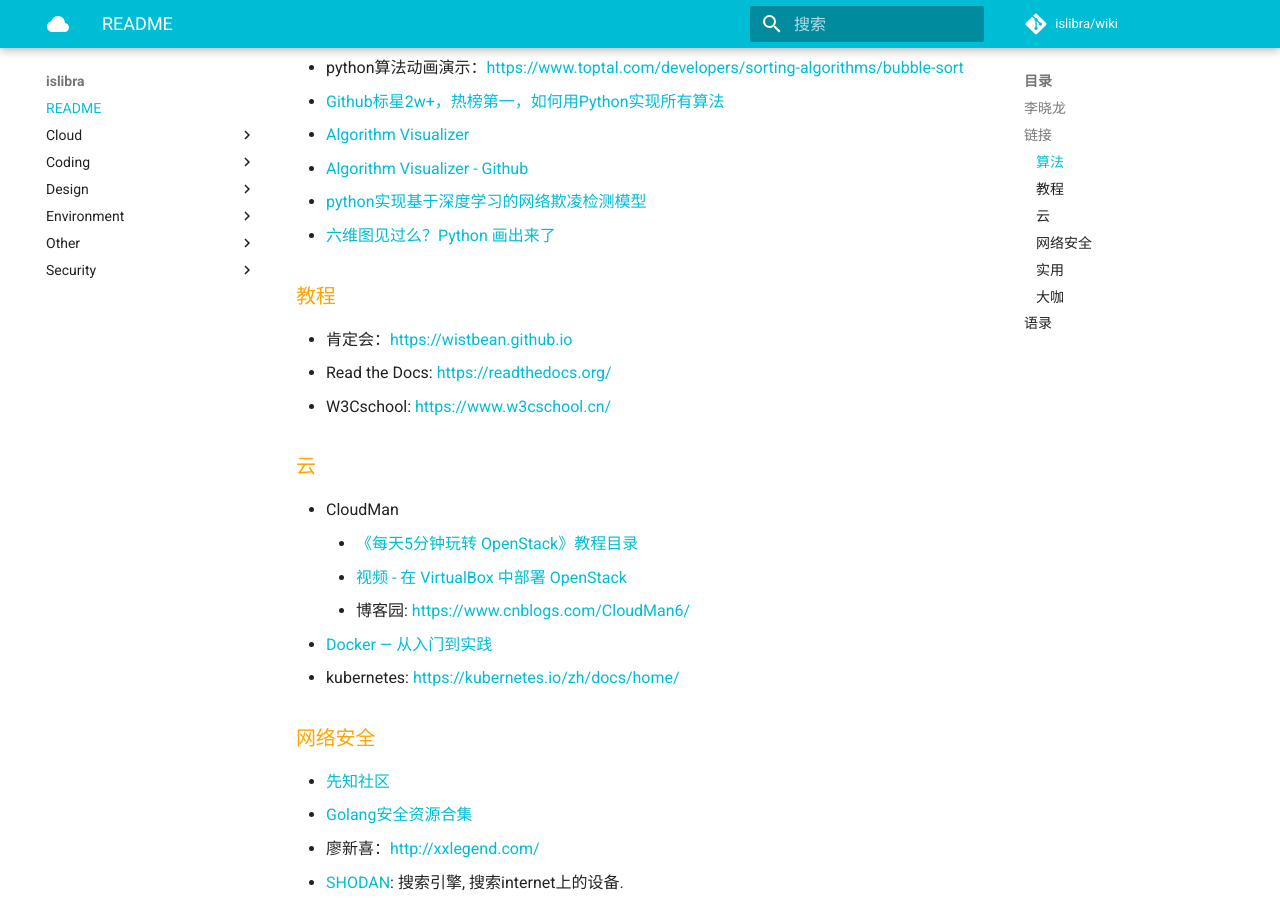
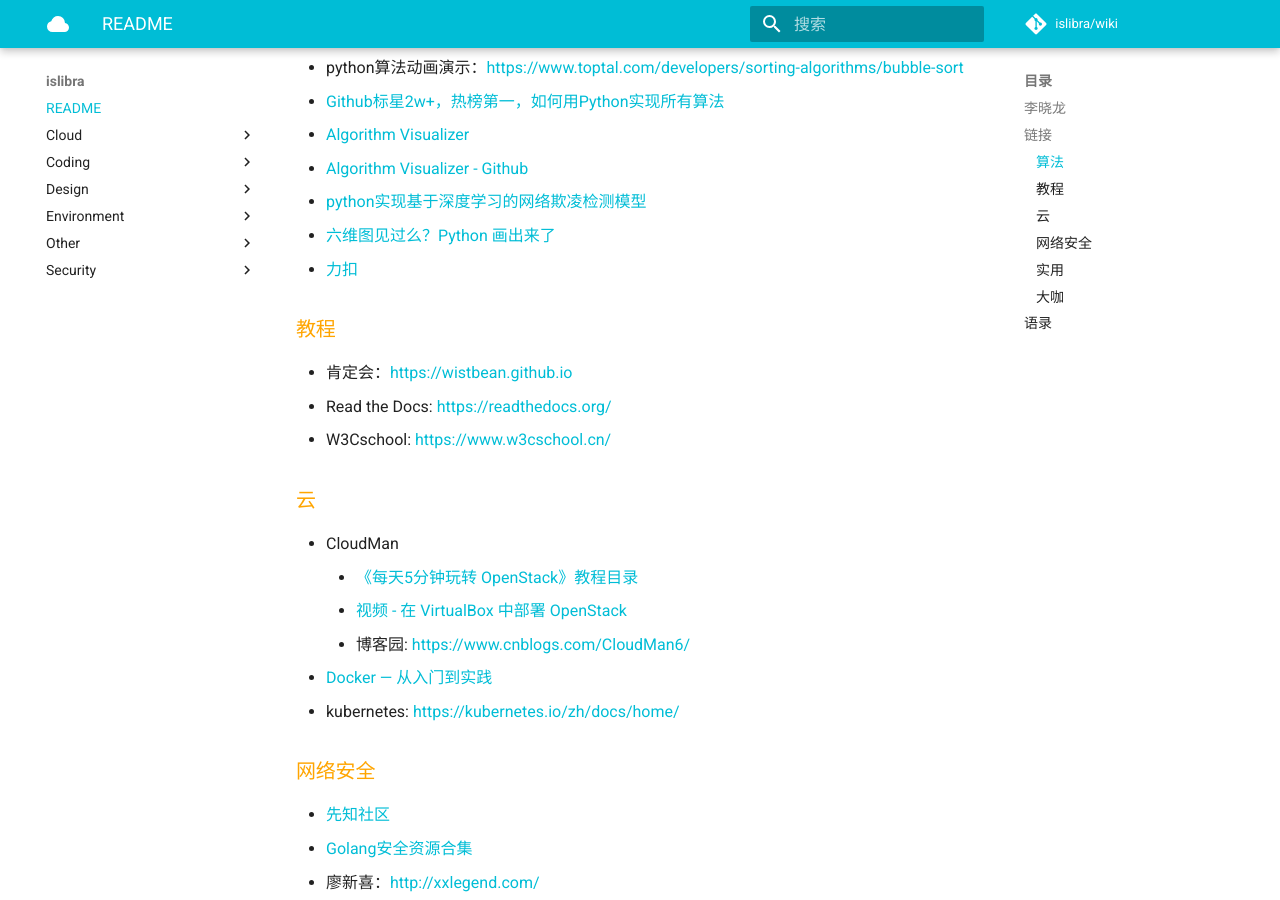
Before and after one commit to islibra/wiki, an MkDocs documentation site: the page built from docs/README.md, in a window 1280 px wide and 900 px high, scrolled down 455 px. Built offline with MkDocs 1.6.1 and Material for MkDocs 9.7.7, drawn with Linux system fonts in a browser that asks for light colours; comment, search, counter and statistics services are not loaded.

Commit message:
Update README.md

```diff
--- a/docs/README.md
+++ b/docs/README.md
@@ -20,6 +20,7 @@
 - [Algorithm Visualizer - Github](https://github.com/algorithm-visualizer/algorithm-visualizer)
 - [python实现基于深度学习的网络欺凌检测模型](https://mp.weixin.qq.com/s?__biz=MjM5NjA0NjgyMA==&mid=2651075726&idx=1&sn=0279918927745ff6a8899ebe27592daa&chksm=bd1fa6058a682f130fb35265924858bbdec766a452c3d742be429a650b8393077524e115ba0b&xtrack=1&scene=0&subscene=92&sessionid=1559655937&clicktime=1559657542&ascene=7&devicetype=android-28&version=2700043b&nettype=3gnet&abtest_cookie=BgABAAgACgALABIAEwAVAAgAnoYeACOXHgBWmR4AxZkeANyZHgD1mR4AA5oeAA2aHgAAAA%3D%3D&lang=zh_CN&pass_ticket=aSykkTizzSN1ZCZ6bSrqfZt5Is9H%2F4Lgw4gEEVKAyiWlMIffXq7CPS6w1pwbAswD&wx_header=1)
 - [六维图见过么？Python 画出来了](https://mp.weixin.qq.com/s?__biz=MjM5NzE1MDA0MQ==&mid=2247494113&idx=2&sn=b3c7aa8acb69d5614eb094f5fa3c313d&chksm=a6dcc5d791ab4cc177f18544369e1fbec94061250e1995962b65f0022beb3a21772870426712&xtrack=1&scene=90&subscene=93&sessionid=1561783699&clicktime=1561783780&ascene=56&devicetype=android-28&version=2700043c&nettype=3gnet&abtest_cookie=BgABAAgACgALABIAEwAVAAcAnoYeACOXHgBWmR4AxZkeANyZHgD1mR4ADJoeAAAA&lang=zh_CN&pass_ticket=u4SgrHa3V%2BVQO%2BfgUuR2HEKo4J1p%2Fg5D34vcOrGGVpsdCew73lMP3OAkZ2oLVor5&wx_header=1)
+- [力扣](https://leetcode-cn.com/problemset/all/)
 
 ### 教程
 
```
